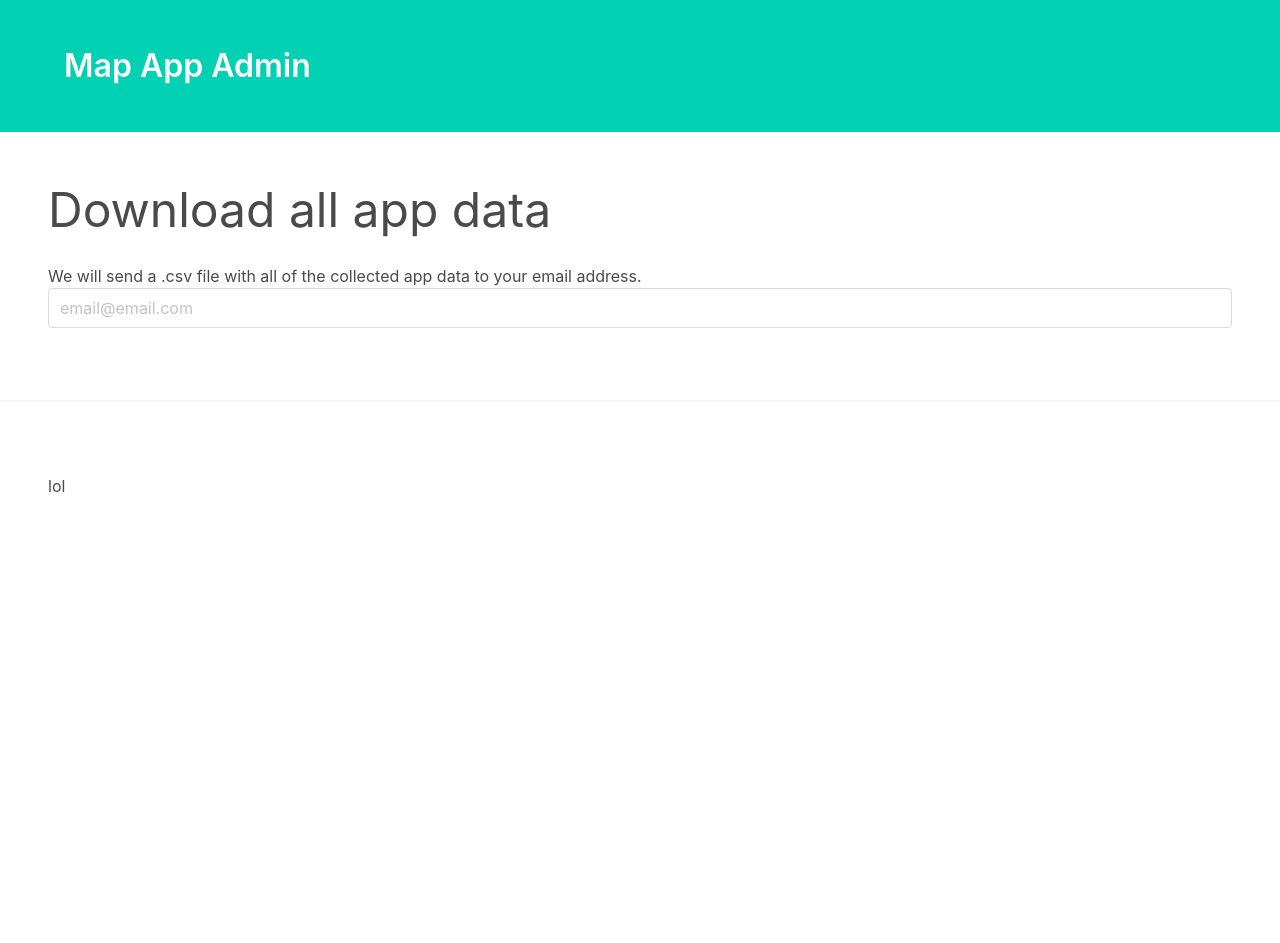
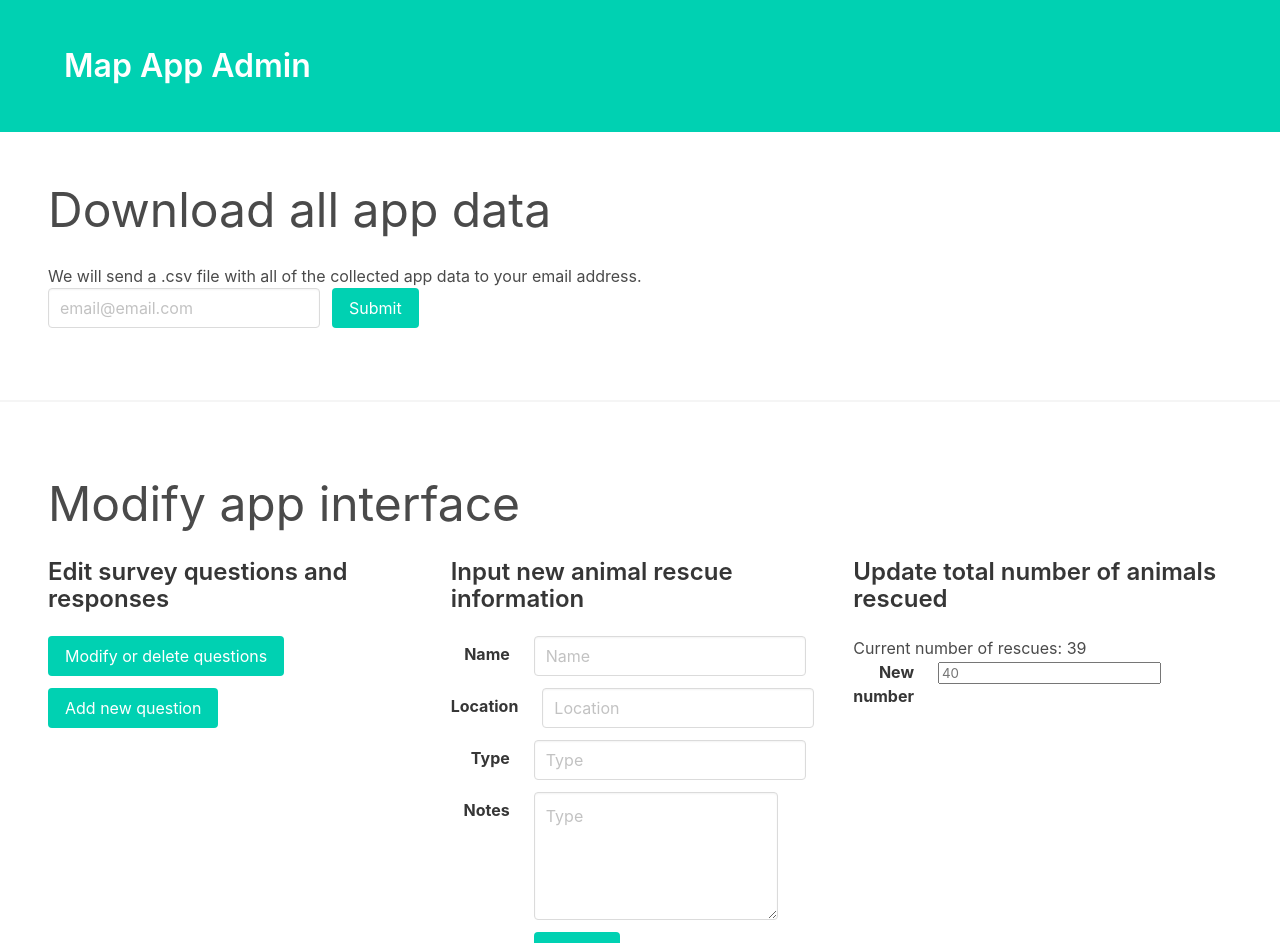
Before and after one commit to pmmc-map/admin-interface, a React app: page /dashboard in a window 1280 px wide. Shown: the top 943 px of the page. Before the commit the page ends 800 px from the top, so only its background shows below. Built offline with nearby package versions, Linux system fonts and the light colour scheme.

Commit message:
add elements for all sections on dashboard frontpage

```diff
--- a/src/Dashboard.js
+++ b/src/Dashboard.js
@@ -1,25 +1,157 @@
 import React from 'react';
+import PropTypes from 'prop-types';
 
-const Dashboard = () => {
-	return (
-		<>
+const DownloadData = () => (
 	<div className='section'>
 		<h1 className='subtitle is-1'>Download all app data</h1>
 		<p>
-					We will send a .csv file with all of the collected app data
-					to your email address.
+			We will send a .csv file with all of the collected app data to your
+			email address.
 		</p>
-				<div className='field'>
+		<div className='field is-grouped'>
+			<p className='control'>
 				<input
 					className='input'
 					type='email'
 					placeholder='email@email.com'
 				/>
+			</p>
+			<p className='control'>
+				<button className='button is-primary'>Submit</button>
+			</p>
 		</div>
 	</div>
+);
+
+const ModifySurveySection = () => (
+	<div className='column'>
+		<h4 className='title is-4'>Edit survey questions and responses</h4>
+		<div className='field'>
+			<p className='control'>
+				<button className='button is-primary'>
+					Modify or delete questions
+				</button>
+			</p>
+		</div>
+		<div className='field'>
+			<p className='control'>
+				<button className='button is-primary'>Add new question</button>
+			</p>
+		</div>
+	</div>
+);
+
+const AddAnimalSection = () => (
+	<div className='column'>
+		<h4 className='title is-4'>Input new animal rescue information</h4>
+		<div className='field is-horizontal'>
+			<div className='field-label is-normal'>
+				<label className='label'>Name</label>
+			</div>
+			<div className='field-body'>
+				<div className='field is-narrow'>
+					<div className='control is-fullwidth'>
+						<input
+							className='input'
+							type='text'
+							placeholder='Name'
+						/>
+					</div>
+				</div>
+			</div>
+		</div>
+		<div className='field is-horizontal'>
+			<div className='field-label is-normal'>
+				<label className='label'>Location</label>
+			</div>
+			<div className='field-body'>
+				<div className='field is-narrow'>
+					<div className='control is-fullwidth'>
+						<input
+							className='input'
+							type='text'
+							placeholder='Location'
+						/>
+					</div>
+				</div>
+			</div>
+		</div>
+		<div className='field is-horizontal'>
+			<div className='field-label is-normal'>
+				<label className='label'>Type</label>
+			</div>
+			<div className='field-body'>
+				<div className='field is-narrow'>
+					<div className='control is-fullwidth'>
+						<input
+							className='input'
+							type='text'
+							placeholder='Type'
+						/>
+					</div>
+				</div>
+			</div>
+		</div>
+		<div className='field is-horizontal'>
+			<div className='field-label is-normal'>
+				<label className='label'>Notes</label>
+			</div>
+			<div className='field-body'>
+				<div className='field is-narrow'>
+					<div className='control is-fullwidth'>
+						<textarea className='textarea' placeholder='Type' />
+					</div>
+				</div>
+			</div>
+		</div>
+		<div className='field is-horizontal'>
+			<div className='field-label is-normal'></div>
+			<div className='field-body'>
+				<div className='field is-narrow'>
+					<div className='control is-fullwidth'>
+						<button className='button is-primary'>Submit</button>
+					</div>
+				</div>
+			</div>
+		</div>
+	</div>
+);
+
+const UpdateRescueNumberSection = ({ numRescues }) => (
+	<div className='column'>
+		<h4 className='title is-4'>Update total number of animals rescued</h4>
+		<p>Current number of rescues: {numRescues}</p>
+		<div className='field is-horizontal'>
+			<div className='field-label is-fullwidth'>
+				<label className='label'>New number</label>
+			</div>
+			<div className='field-body'>
+				<div className='field'>
+					<div className='control'>
+						<input type='number' placeholder={numRescues + 1} />
+					</div>
+				</div>
+			</div>
+		</div>
+	</div>
+);
+
+UpdateRescueNumberSection.propTypes = {
+	numRescues: PropTypes.number.isRequired,
+};
+
+const Dashboard = () => {
+	return (
+		<>
+			<DownloadData />
 			<hr />
 			<div className='section'>
-				<div>lol</div>
+				<h1 className='subtitle is-1'>Modify app interface</h1>
+				<div className='columns'>
+					<ModifySurveySection />
+					<AddAnimalSection />
+					<UpdateRescueNumberSection numRescues={39} />
+				</div>
 			</div>
 		</>
 	);
```
Lines whose indentation alone changed are shown as unchanged.
